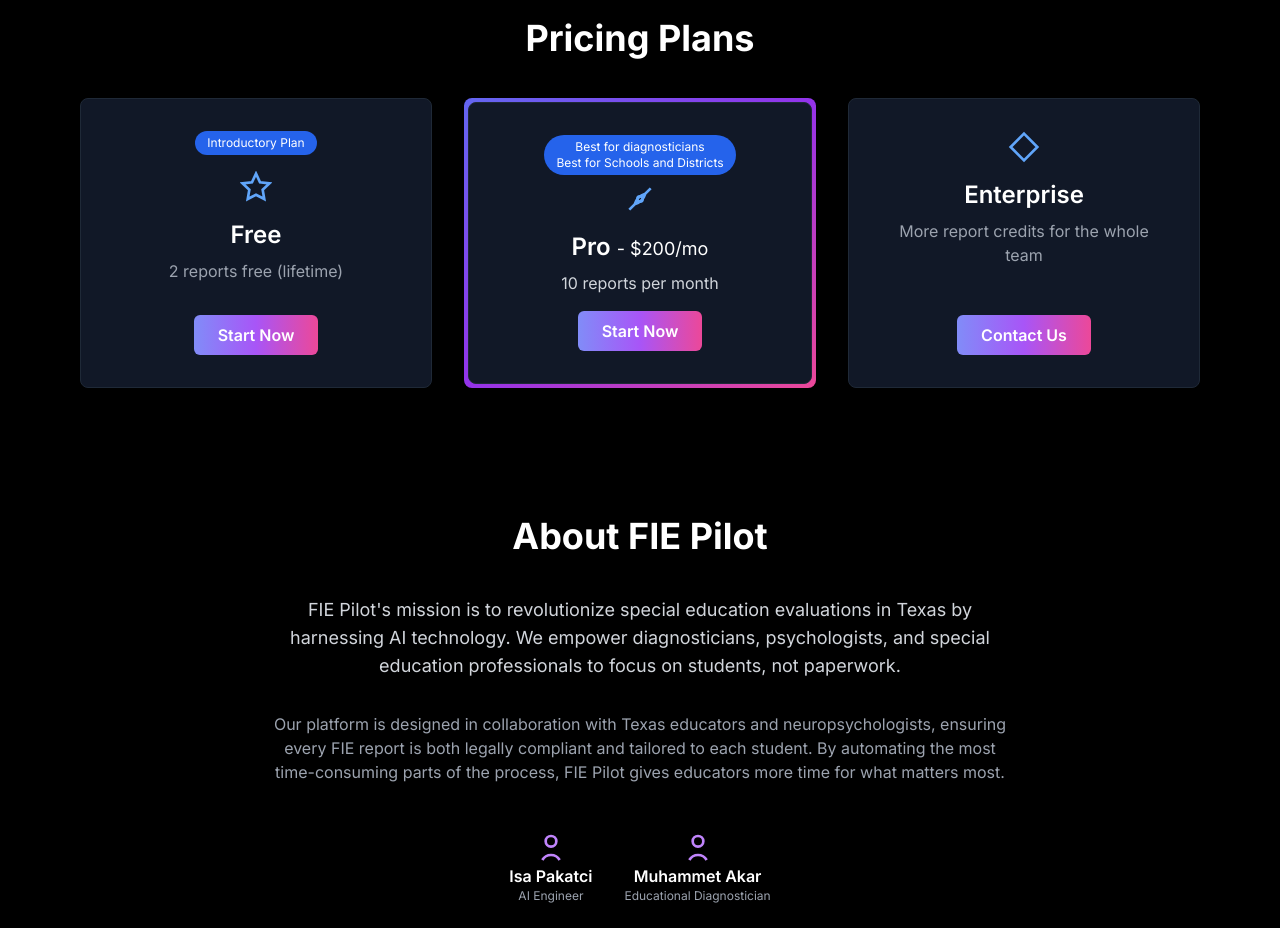
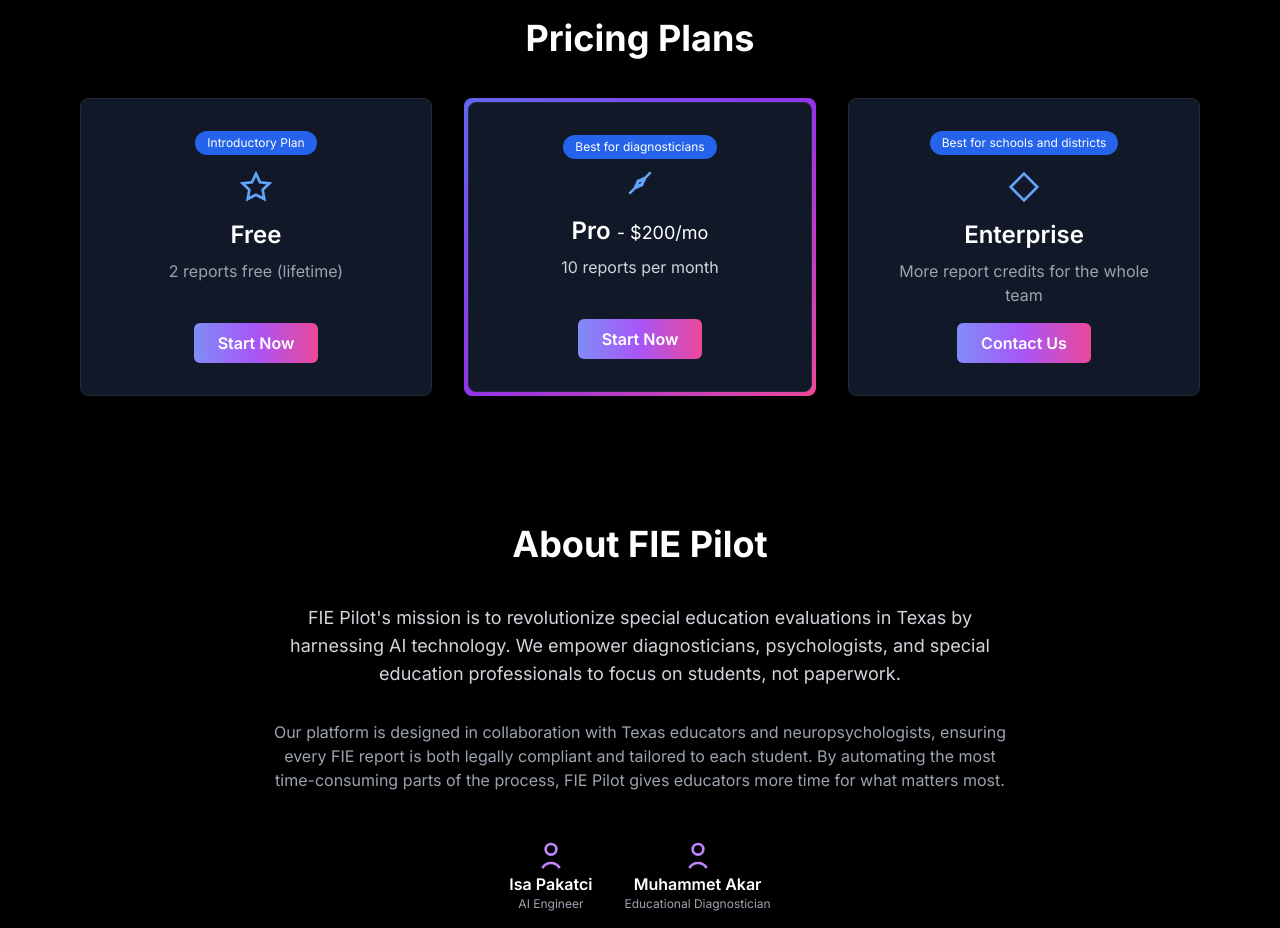
Before and after one commit to ahmetderici/tera-main, a Next.js app: page / in a window 1280 px wide. Shown: the part 1420-2348 px from the top of the page. Built offline with nearby package versions, Linux system fonts and the light colour scheme.

Commit message:
Update content and design for Tera site

```diff
--- a/src/app/page.tsx
+++ b/src/app/page.tsx
@@ -224,7 +224,7 @@
         </div>
         <div className="bg-gradient-to-br from-indigo-500 via-purple-600 to-pink-500 p-1 rounded-lg shadow-lg flex flex-col items-center">
           <div className="bg-gray-900 w-full h-full p-8 rounded-lg flex flex-col items-center border border-gray-800">
-            <span className="text-xs bg-blue-600 text-white px-3 py-1 rounded-full mb-2 block">Best for diagnosticians<br/>Best for Schools and Districts</span>
+            <span className="text-xs bg-blue-600 text-white px-3 py-1 rounded-full mb-2 block">Best for diagnosticians</span>
             <svg className="w-8 h-8 text-blue-400 mb-4" fill="none" stroke="currentColor" strokeWidth="2" viewBox="0 0 24 24"><path d="M4 20l4-4a12 12 0 0 1 8-8l4-4-4 4a12 12 0 0 1-8 8l-4 4z"/><circle cx="12" cy="12" r="2"/></svg>
             <h3 className="text-2xl font-semibold mb-2 text-white">Pro <span className="text-lg font-normal">- $200/mo</span></h3>
             <p className="mb-4 text-gray-300">10 reports per month</p>
@@ -232,6 +232,7 @@
           </div>
         </div>
         <div className="bg-gray-900 p-8 rounded-lg shadow-lg flex flex-col items-center border border-gray-800">
+          <span className="text-xs bg-blue-600 text-white px-3 py-1 rounded-full mb-4">Best for schools and districts</span>
           <svg className="w-8 h-8 text-blue-400 mb-4" fill="none" stroke="currentColor" strokeWidth="2" viewBox="0 0 24 24"><polygon points="12 2 22 12 12 22 2 12 12 2"/></svg>
           <h3 className="text-2xl font-semibold mb-2">Enterprise</h3>
           <p className="mb-4 text-gray-400">More report credits for the whole team</p>
--- a/src/app/pricing/page.tsx
+++ b/src/app/pricing/page.tsx
@@ -20,7 +20,7 @@
         </div>
         <div className="bg-gradient-to-br from-indigo-500 via-purple-600 to-pink-500 p-1 rounded-lg shadow-lg flex flex-col items-center">
           <div className="bg-gray-900 w-full h-full p-8 rounded-lg flex flex-col items-center border border-gray-800">
-            <span className="text-xs bg-blue-600 text-white px-3 py-1 rounded-full mb-2 block">Best for diagnosticians<br/>Best for Schools and Districts</span>
+            <span className="text-xs bg-blue-600 text-white px-3 py-1 rounded-full mb-2 block">Best for diagnosticians</span>
             <svg className="w-8 h-8 text-blue-400 mb-4" fill="none" stroke="currentColor" strokeWidth="2" viewBox="0 0 24 24"><path d="M4 20l4-4a12 12 0 0 1 8-8l4-4-4 4a12 12 0 0 1-8 8l-4 4z"/><circle cx="12" cy="12" r="2"/></svg>
             <h3 className="text-2xl font-semibold mb-2 text-white">Pro <span className="text-lg font-normal">- $200/mo</span></h3>
             <p className="mb-4 text-gray-300">10 reports per month</p>
@@ -28,6 +28,7 @@
           </div>
         </div>
         <div className="bg-gray-900 p-8 rounded-lg shadow-lg flex flex-col items-center border border-gray-800">
+          <span className="text-xs bg-blue-600 text-white px-3 py-1 rounded-full mb-4">Best for schools and districts</span>
           <svg className="w-8 h-8 text-blue-400 mb-4" fill="none" stroke="currentColor" strokeWidth="2" viewBox="0 0 24 24"><polygon points="12 2 22 12 12 22 2 12 12 2"/></svg>
           <h3 className="text-2xl font-semibold mb-2">Enterprise</h3>
           <p className="mb-4 text-gray-400">More report credits for the whole team</p>
```
